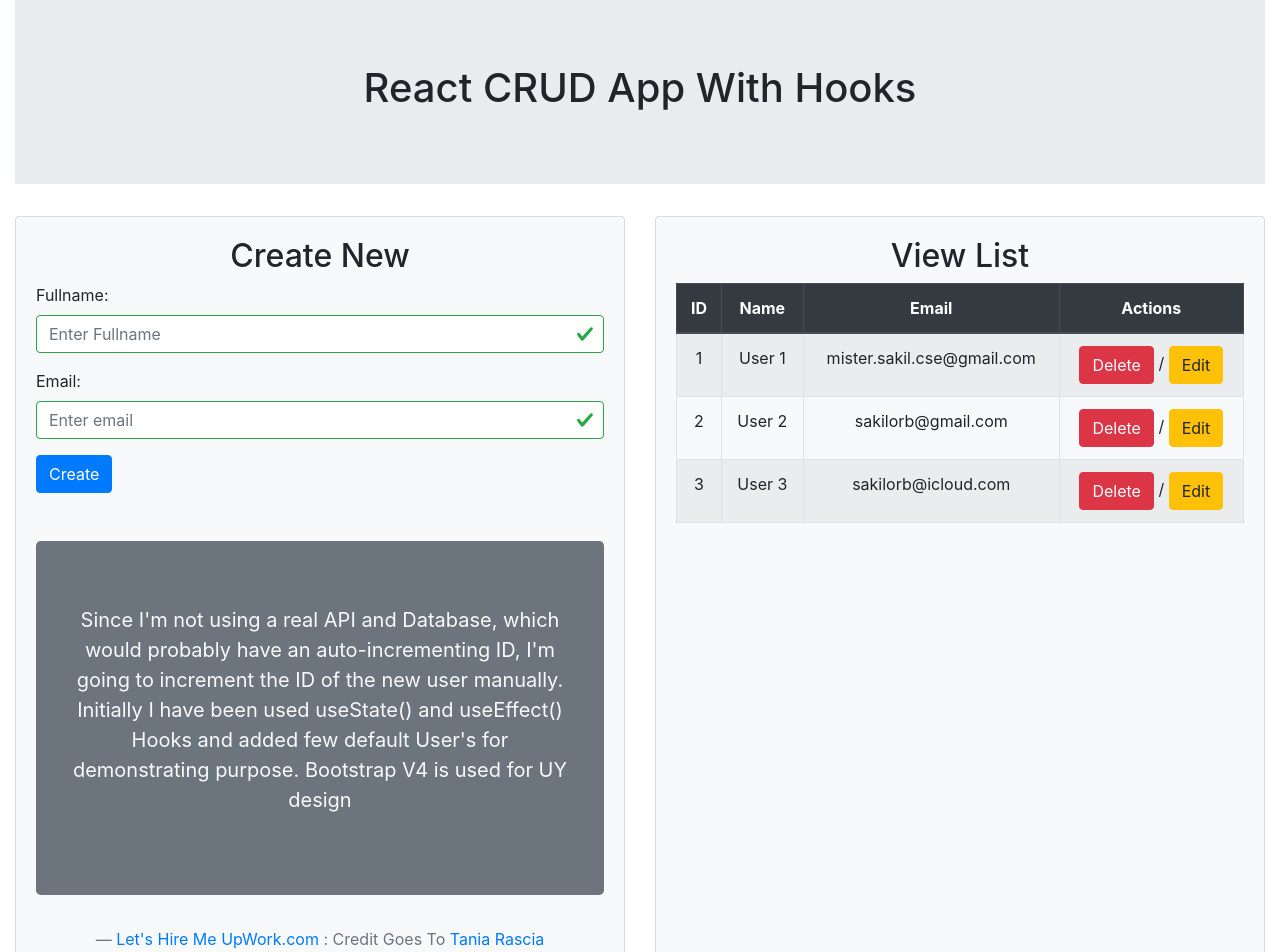
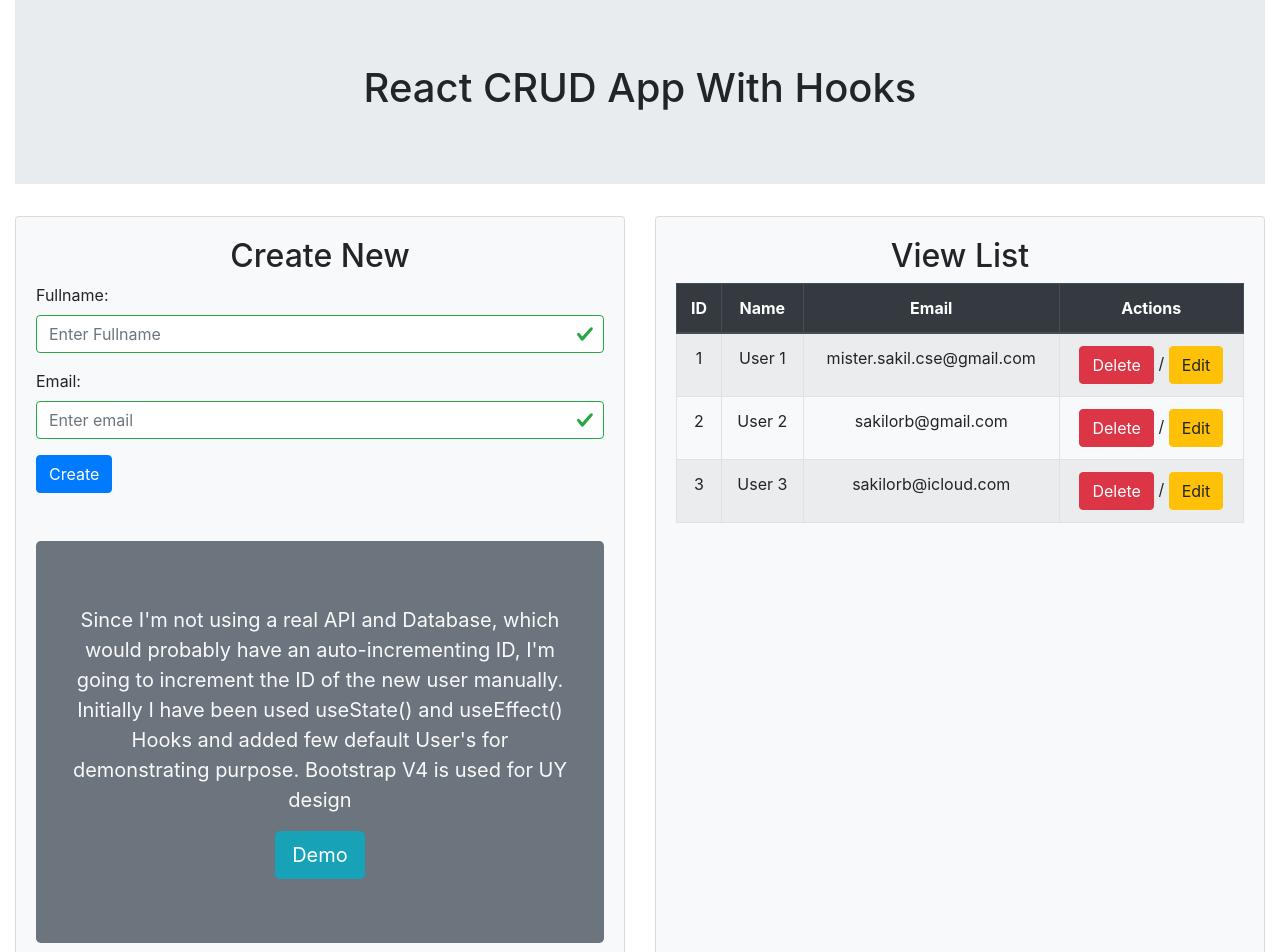
Before and after one commit to mistersakil/react-crud-app-with-hooks, a React (Create React App) app: page / in a window 1280 px wide. Shown: the top 952 px of the page. Built offline with nearby package versions, Linux system fonts and the light colour scheme.

Commit message:
updated json, readme and form

```diff
--- a/package.json
+++ b/package.json
@@ -1,5 +1,6 @@
 {
   "name": "react-crud-app-with-hooks",
+  "homepage": "http://z-category.com/demo/react-crud-app-with-hooks",
   "version": "0.1.0",
   "private": true,
   "dependencies": {
--- a/src/App.js
+++ b/src/App.js
@@ -1,4 +1,4 @@
-import React, {useState, useEffect, Fragment} from 'react';
+import React, {useState, Fragment} from 'react';
 import Table from './Component/Table'
 import Form from './Component/Form'
 import FormUpdate from './Component/FormUpdate'
--- a/src/Component/Form.jsx
+++ b/src/Component/Form.jsx
@@ -49,13 +49,14 @@ export default function Form(props) {
 		  	}
 
 	    </form>
-	    <blockquote class="blockquote mt-5">
-		  	<div class="jumbotron bg-secondary text-light">
+	    <blockquote className="blockquote mt-5">
+		  	<div className="jumbotron bg-secondary text-light">
 		  		<p>
 		   		Since I'm not using a real API and Database, which would probably have an auto-incrementing ID, I'm going to increment the ID of the new user manually. Initially I have been used useState() and useEffect() Hooks and added few default User's for demonstrating purpose. Bootstrap V4 is used for UY design
 		   		</p>
+		   		<a href="http://z-category.com/demo/react-crud-app-with-hooks/" className="btn btn-info btn-lg">Demo</a>
 			</div>
-		   <footer class="blockquote-footer"><a href="https://www.upwork.com/o/companies/~011335ddde8074293a/" target="_blank">Let's Hire Me UpWork.com</a> : Credit Goes To <a href="https://www.taniarascia.com/" target="_blank">Tania Rascia</a></footer>
+		   <footer className="blockquote-footer"><a href="https://www.upwork.com/o/companies/~011335ddde8074293a/" target="_blank">Let's Hire Me UpWork.com</a> : Credit Goes To <a href="https://www.taniarascia.com/" target="_blank">Tania Rascia</a></footer>
 		</blockquote>
 		</Fragment>
 	);
--- a/src/Component/FormUpdate.jsx
+++ b/src/Component/FormUpdate.jsx
@@ -4,7 +4,6 @@ export default function FormUpdate(props) {
 
 	const [user, setUser] = useState(props.updatingUser)
 	const [required, setRequired] = useState(false)
-	const {name, email} = user
 	const inputHandler = event => {
 		const {name, value} = event.target
 		setUser({...user, [name] : value})
--- a/src/Component/Table.jsx
+++ b/src/Component/Table.jsx
@@ -1,4 +1,4 @@
-import React, { Component } from 'react';
+import React from 'react';
 import Thead from './Thead'
 import Tbody from './Tbody'
 
```
Also changed, not shown: 1 other file (tests, documents, lock files or other folders).
